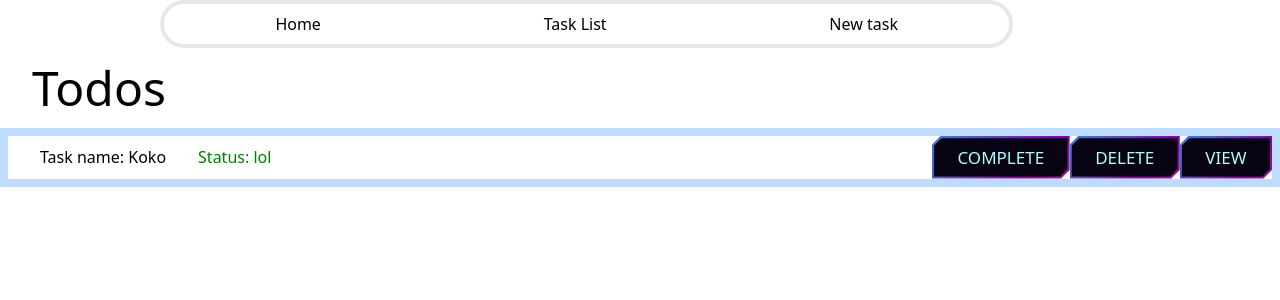
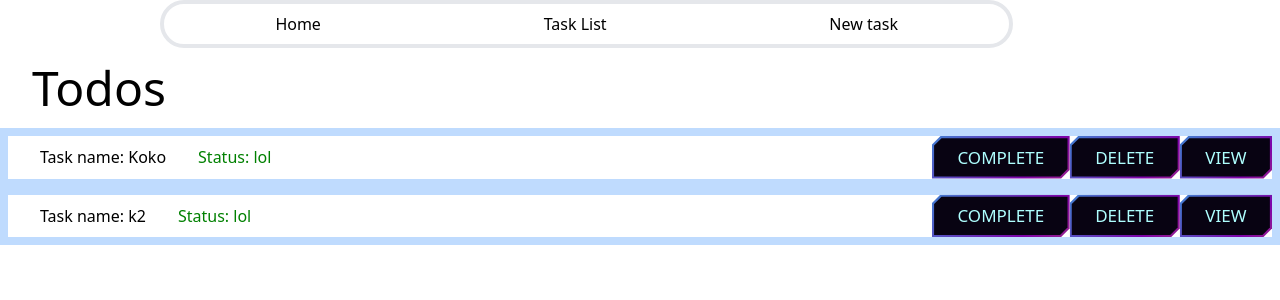
Before and after one commit to Blacklotus89898/Task-tracker, a React (Vite) app in the folder task-tracker-frontend/: page /taskList in a window 1280 px wide. Shown: the top 300 px of the page. Built offline with nearby package versions, Linux system fonts and the light colour scheme; what @vitejs/plugin-react would draw is missing.

Commit message:
drag fun, must fix index

```diff
--- a/task-tracker-frontend/src/components/Task.jsx
+++ b/task-tracker-frontend/src/components/Task.jsx
@@ -1,10 +1,11 @@
 import MyContext from "../context/MyContext";
-import { useContext, useState } from "react";
+import { useContext, useState, useRef } from "react";
 import "./myStyle.css";
 
 function Task({ index, item }) {
   const { contextValue, updateContextValue } = useContext(MyContext);
   const [diplayContent, setDisplayContent] = useState(false);
+  const [newList, setNewList] = useState(contextValue);
 
   const handleDeleteTask = (index) => {
     let updatedList = [...contextValue];
@@ -22,8 +23,72 @@ function Task({ index, item }) {
 
   const viewContent = () => {
     setDisplayContent(!diplayContent);
+    console.log(contextValue.length);
+        console.log(contextValue);
   };
 
+  // dragging
+  // const [draggedItem, setDraggedItem] = useState();
+  const di = useRef(null); //useRef instead
+  const doi = useRef(null); //useRef instead
+
+  const handleDragStart = (e, index) => {
+    di.current  = index;
+    console.log("index1",index)
+  }
+
+  const handleDragOver = (index) => {
+    doi.current = index;
+    console.log("index2", index)
+
+    // const oldList = contextValue;
+    // const draggeOverItem = contextValue[index]; //old value
+    // const dO = dI.current;
+
+    // if (di.current == doi.current) {
+    //   console.log("no change");
+    //   setNewList(contextValue);
+    //   return;
+    // }
+
+    // console.log("Update");
+    // // setNewList(contextValue.filter((item) => item != di.current));
+
+    // console.log("list:", contextValue);
+    // console.log("DI item", item);
+
+    // const ll = [...contextValue];
+    // ll.splice(di.current, 1);
+    // console.log("New klist1", ll);
+    // ll.splice(di.current, 0, item);
+    // console.log("New list2", ll);
+    // setNewList(ll);
+    // console.log("New list2", newList);
+  }
+
+  const handleDragEnd = () => {
+    const l1 = [...contextValue];
+    const dii = l1[di.current];
+    console.log("from to ", di.current, doi.current);
+    l1.splice(di.current, 1);
+
+    console.log("S1", l1);
+    // console.log("S1", l2);
+
+    l1.splice(doi.current, 0,  dii);
+    console.log("S2",l1);
+    doi.current = null;
+    di.current = null;
+    // updateContextValue(contextValue); //update at the end of drag
+    updateContextValue(l1); //update at the end of drag
+    // setDraggedItem(null);
+    // di.current = null;
+    // doi.current = null;
+
+    // setNewList(contextValue);
+
+    // setIsDragging(false);
+  }
   // for debugging local db
   //   const checkContext = () => {
   //     console.log(contextValue.length);
@@ -32,8 +97,16 @@ function Task({ index, item }) {
 
   return (
     <>
-      <li key={index} className="border-8 border-blue-200 ">
-        <div className="flex justify-between items-center">
+      <li key={index} className="border-8 border-blue-200 "
+              >
+        <div className="flex justify-between items-center"
+
+            // className={`draggable-item ${isDragging ? 'dragging' : ''}`}
+            onDragEnter={() => handleDragOver(index)}
+            onDragStart={(e) => handleDragStart(e, index)}
+            onDragEnd={handleDragEnd}
+            draggable="true"
+        >
           <div className="flex justify-between">
             <div className="px-8">Task name: {item.title}</div>
             {item.status == "Done" ? (
--- /dev/null
+++ b/task-tracker-frontend/src/components/TaskList.css
@@ -0,0 +1,12 @@
+.draggable-item {
+    padding: 10px;
+    border: 1px solid #ccc;
+    cursor: grab;
+    user-select: none;
+    transition: background-color 0.3s ease;
+  }
+
+  .draggable-item.dragging {
+    background-color: #eee;
+    cursor: grabbing;
+  }
--- a/task-tracker-frontend/src/components/TaskList.jsx
+++ b/task-tracker-frontend/src/components/TaskList.jsx
@@ -1,18 +1,52 @@
 import MyContext from "../context/MyContext";
-import { useContext } from "react";
+import { useContext, useState } from "react";
 import "./myStyle.css";
+import "./TaskList.css"
 import Task from "./task.jsx";
 
 function TaskList() {
-  const { contextValue } = useContext(MyContext);
+  const  {contextValue, updateContextValue } = useContext(MyContext);
+
+  // implementing drag and drop
+  // const [draggedItem, setDraggedItem] = useState(null);
+  // const [isDragging, setIsDragging] = useState(false);
+
+  // const handleDragStart = (e, index) => {
+  //   setDraggedItem(contextValue[index]);
+  //   e.dataTransfer.effectAllowed = 'move';
+  //   e.dataTransfer.setData("text/plain", index);
+  //   setIsDragging(true);
+  // }
+
+  // const handleDragOver = (index) => {
+  //   const draggeOverItem = contextValue[index]; //old value
+
+  //   if (draggedItem === draggeOverItem) return;
+
+  //   const newList = contextValue.filter((item) => item !== draggedItem);
+  //   newList.splice(index, 0, draggedItem);
+  //   updateContextValue(newList);
+  // }
+
+  // const handleDragEnd = () => {
+  //   setDraggedItem(null);
+  //   setIsDragging(false);
+  // }
 
   return (
     <>
       <h1 className="text-5xl px-8 py-4">Todos </h1>
       <ul>
-        {contextValue.length != 0 ? (
+        {contextValue.length != 0 ?
+        (
           contextValue.map((item, index) => (
-            <Task index={index} item={item} key={index}></Task>
+            <Task index={index} item={item} key={index}
+            // className={`draggable-item ${isDragging ? 'dragging' : ''}`}
+            // onDragOver={() => handleDragOver(index)}
+            // onDragStart={(e) => handleDragStart(e, index)}
+            // onDragEnd={handleDragEnd}
+            // draggable="true"
+            ></Task>
           ))
         ) : (
           <div>No task to render</div>
--- a/task-tracker-frontend/src/context/MyContextProvider.jsx
+++ b/task-tracker-frontend/src/context/MyContextProvider.jsx
@@ -5,7 +5,7 @@ import MyContext from "./MyContext";
 // export const  MyContext = createContext({});
 
 function MyContextProvider({children}) {
-    const [contextValue, setContextValue] = useState([{title:"Koko", status: "lol"}]);
+    const [contextValue, setContextValue] = useState([{title:"Koko", status: "lol"}, {title:"k2", status: "lol"}]);
 
     const updateContextValue = (val) => {
         setContextValue(val);
```
